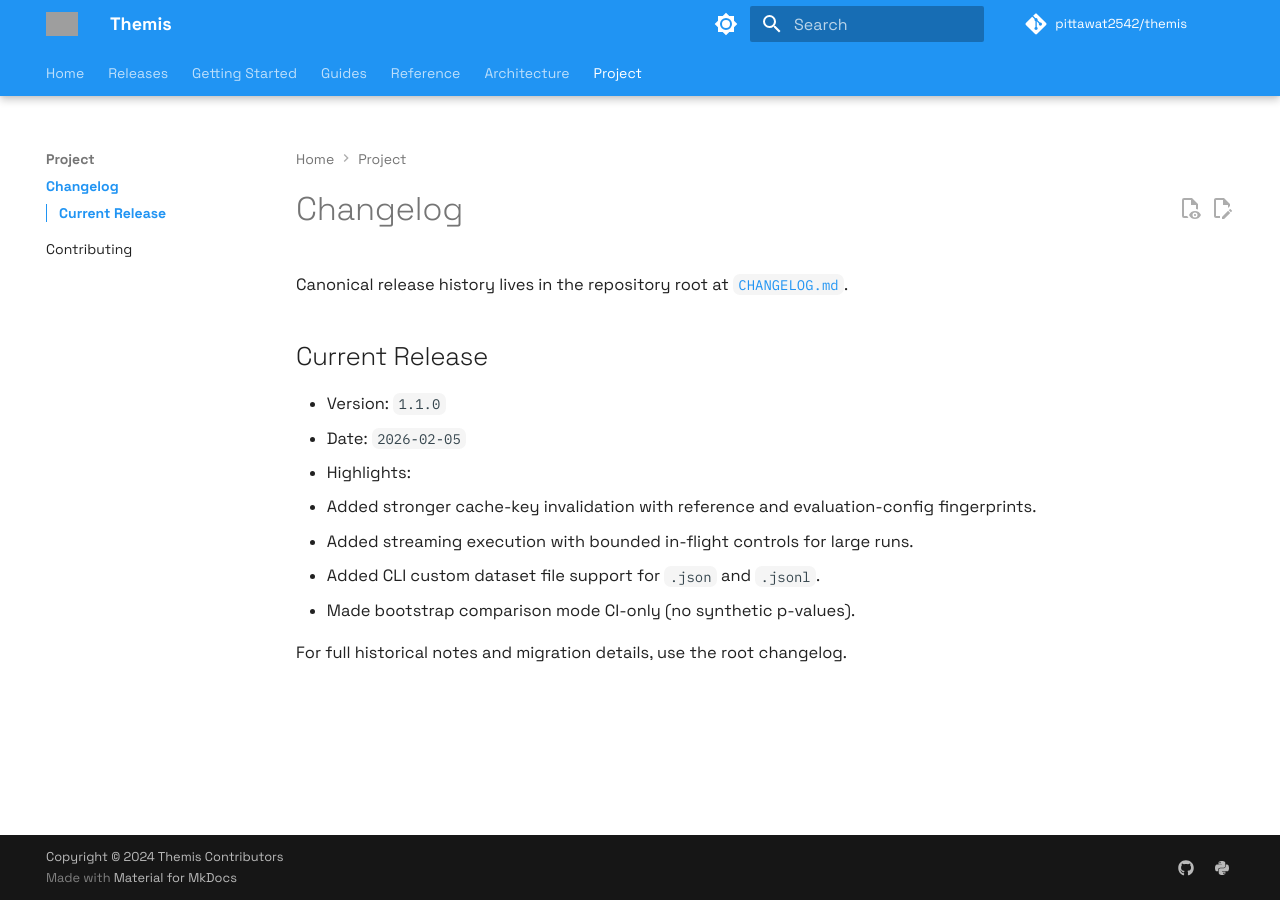
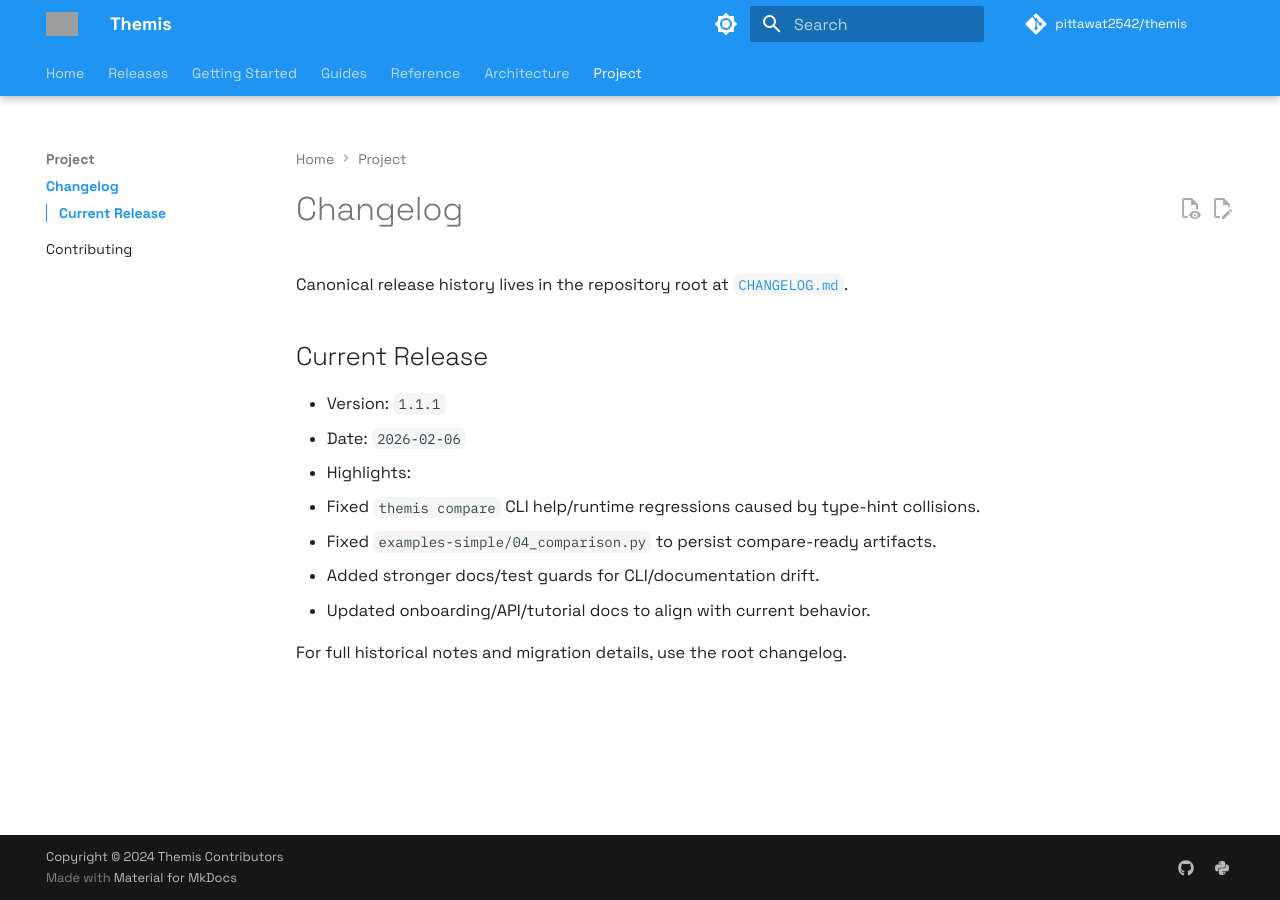
Before and after one commit to Pittawat2542/themis, an MkDocs documentation site: the page built from docs/CHANGELOG.md, in a window 1280 px wide. Built offline with MkDocs 1.6.1 and Material for MkDocs 9.7.7, drawn with Linux system fonts in a browser that asks for light colours; comment, search, counter and statistics services are not loaded; the version menu is left out; grey boxes are pictures that could not be loaded.

Commit message:
Prepare 1.1.1 release metadata and docs

```diff
--- a/docs/CHANGELOG.md
+++ b/docs/CHANGELOG.md
@@ -4,12 +4,12 @@
 
 ## Current Release
 
-- Version: `1.1.0`
-- Date: `2026-02-05`
+- Version: `1.1.1`
+- Date: `2026-02-06`
 - Highlights:
-  - Added stronger cache-key invalidation with reference and evaluation-config fingerprints.
-  - Added streaming execution with bounded in-flight controls for large runs.
-  - Added CLI custom dataset file support for `.json` and `.jsonl`.
-  - Made bootstrap comparison mode CI-only (no synthetic p-values).
+  - Fixed `themis compare` CLI help/runtime regressions caused by type-hint collisions.
+  - Fixed `examples-simple/04_comparison.py` to persist compare-ready artifacts.
+  - Added stronger docs/test guards for CLI/documentation drift.
+  - Updated onboarding/API/tutorial docs to align with current behavior.
 
 For full historical notes and migration details, use the root changelog.
--- a/mkdocs.yml
+++ b/mkdocs.yml
@@ -95,7 +95,7 @@
       toc_depth: 3
 
 extra:
-  announcement: "🎉 <strong>Themis 1.1.0 is out:</strong> stronger cache safety, streaming execution, and upgraded CLI dataset support. <a href='/themis/releases/1.1.0/'>See what's new</a>."
+  announcement: "🎉 <strong>Themis 1.1.1 is out:</strong> CLI compare stability fixes, docs alignment, and stronger docs regression coverage. <a href='/themis/releases/1.1.1/'>See what's new</a>."
   social:
     - icon: fontawesome/brands/github
       link: https://github.com/pittawat2542/themis
@@ -112,6 +112,7 @@
   - Home: index.md
 
   - Releases:
+      - 1.1.1: releases/1.1.1.md
       - 1.1.0: releases/1.1.0.md
 
   - Getting Started:
@@ -121,6 +122,7 @@
 
   - Guides:
       - Evaluation: guides/evaluation.md
+      - Countdown Tutorial: guides/countdown-tutorial.md
       - Comparison: guides/comparison.md
       - Interoperability: guides/interoperability.md
       - Providers (LiteLLM): guides/providers.md
--- a/pyproject.toml
+++ b/pyproject.toml
@@ -4,7 +4,7 @@
 
 [project]
 name = "themis-eval"
-version = "1.1.0"
+version = "1.1.1"
 description = "Lightweight evaluation platform for LLM experiments"
 readme = "README.md"
 requires-python = ">=3.12"
```
Also changed, not shown: CHANGELOG.md (+16 -0 lines), docs/index.md (+3 -3 lines), docs/releases/1.1.1.md (added, +27 -0 lines), 1 other file.
